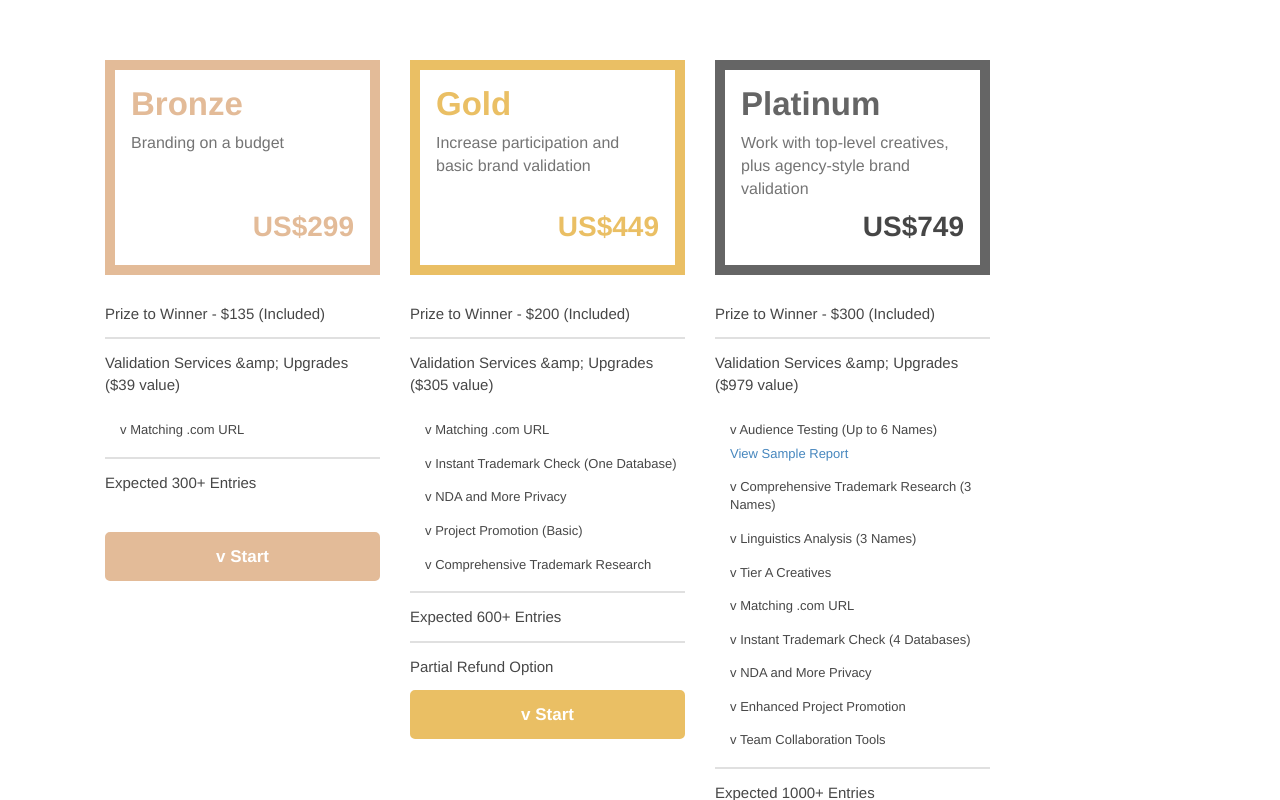
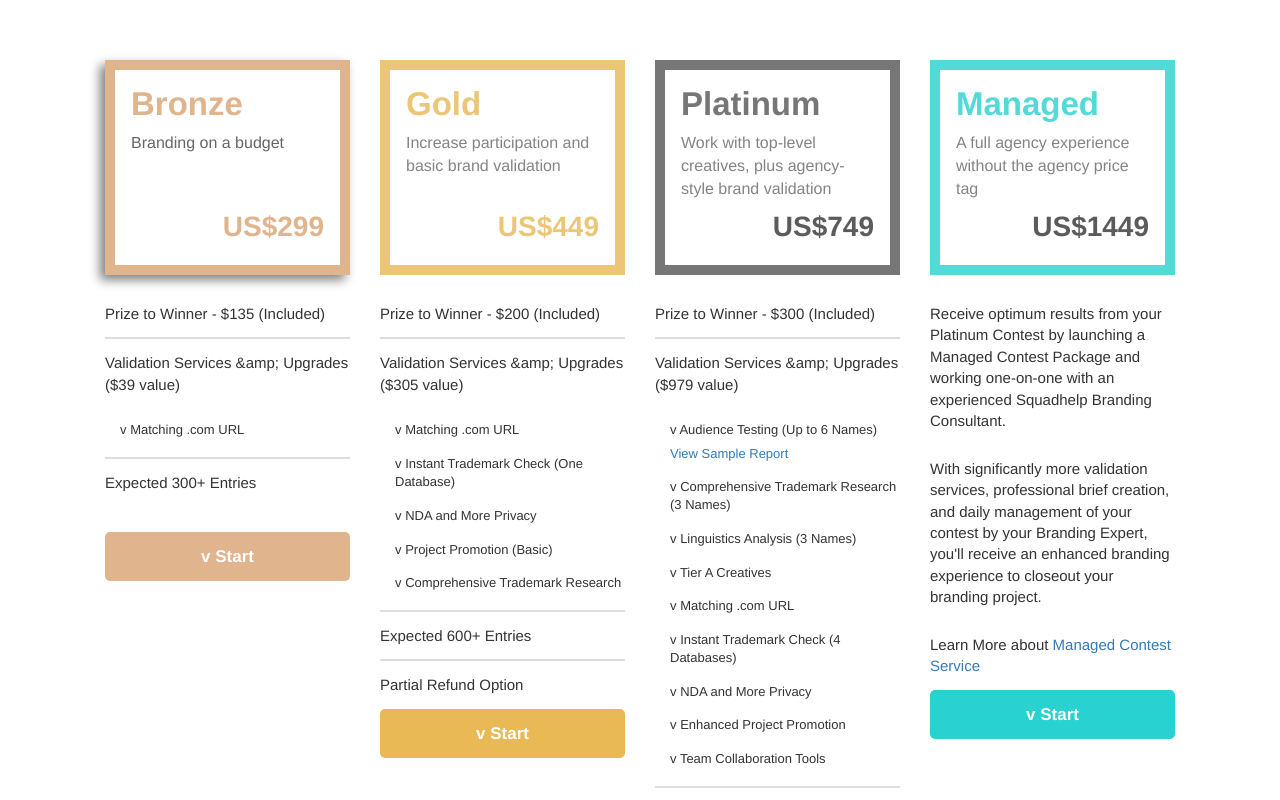
Before and after one commit to KostyaCoder/squad-page, a React (Create React App) app: page / in a window 1280 px wide. In both pictures the pointer is over the element 242 px from the left and 167 px from the top of the page. Shown: the top 800 px of the page. Built offline with nearby package versions, Linux system fonts and the light colour scheme.

Commit message:
Add hover in css

```diff
--- a/src/components/Box/box.module.scss
+++ b/src/components/Box/box.module.scss
@@ -6,6 +6,7 @@
   min-height: 215px;
   background-color: #fff;
   box-sizing: border-box;
+  opacity: 0.8;
 }
 
 .boxTitle {
--- a/src/components/Menu/menu.module.scss
+++ b/src/components/Menu/menu.module.scss
@@ -1,10 +1,18 @@
 .wrapper {
+  box-sizing: border-box;
   line-height: 1.43;
   font-family: "Helvetica Neue", Helvetica, Arial, sans-serif;
   color: #333;
   padding: 60px 15px;
   cursor: pointer;
-  opacity: 0.9;
   width: 25%;
   float: left;
 }
+
+.wrapper:hover * {
+  opacity: 1;
+}
+
+.wrapper:hover > div {
+  box-shadow: -5px 5px 10px grey;
+}
```
